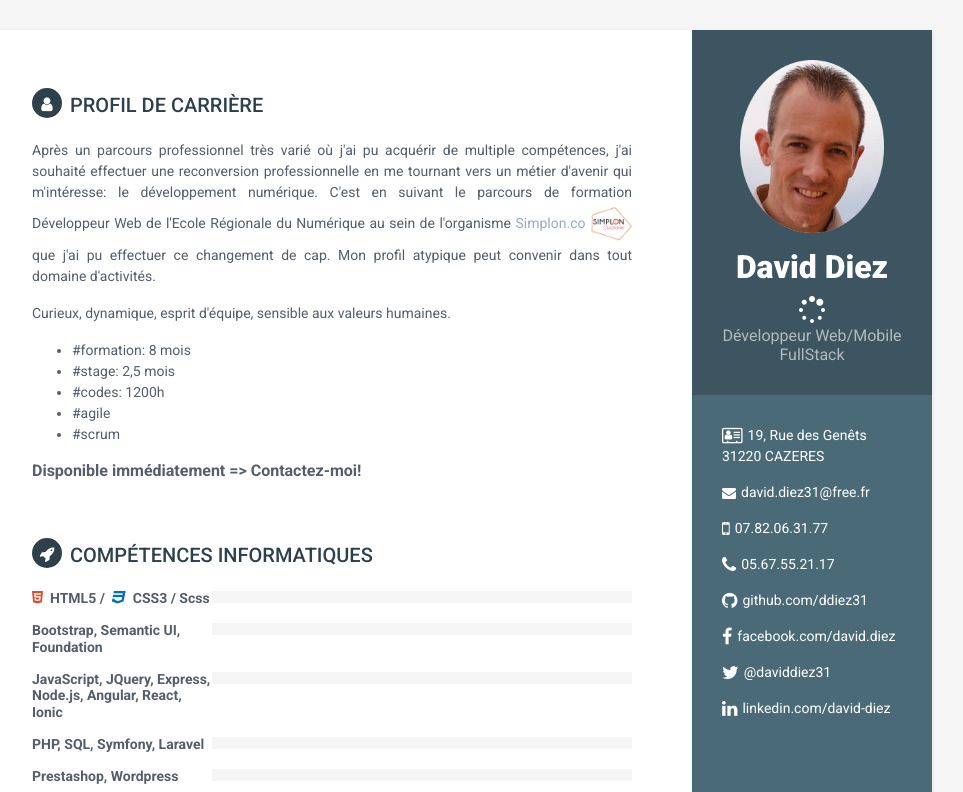
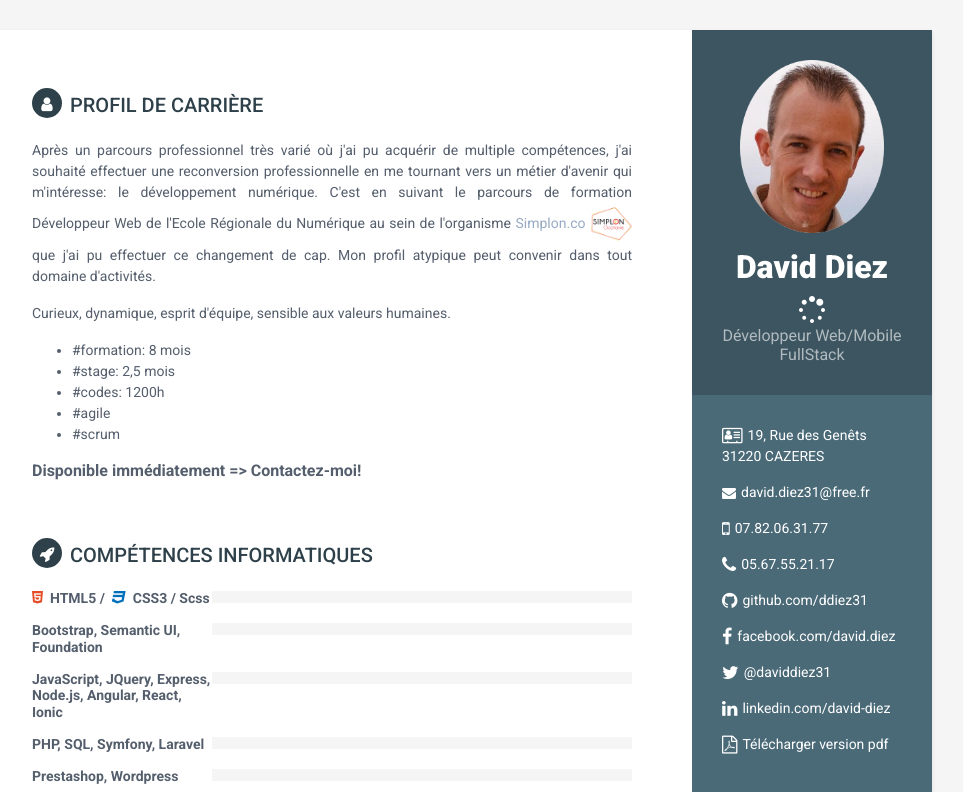
Before and after one commit to ddiez31/CV, a plain HTML site: page index.html in a window 1280 px wide. Shown: the top 792 px of the page, without its empty margins (188-1151 px from the left). Drawn offline with nearby package versions, Linux system fonts and the light colour scheme.

Commit message:
add pdf file

```diff
--- a/index.html
+++ b/index.html
@@ -33,6 +33,7 @@
                     <li class="linkedin"><i class="fa fa-facebook"></i><a href="https://www.facebook.com/david.diez.7927" target="_blank" class="linkprofile">facebook.com/david.diez</a></li>
                     <li class="twitter"><i class="fa fa-twitter"></i><a href="https://twitter.com/daviddiez31" target="_blank" class="linkprofile">@daviddiez31</a></li>
                     <li class="linkedin"><i class="fa fa-linkedin"></i><a href="http://www.linkedin.com/in/ddiez-dev-web" target="_blank" class="linkprofile">linkedin.com/david-diez</a></li>
+                    <li class="pdf"><i class="fa fa-file-pdf-o"></i><a href="files/CV David Diez 11-2017.pdf" target="_blank" download class="linkprofile">Télécharger version pdf</a></li>
 
                 </ul>
             </div>
```
Also changed, not shown: 1 other file.
